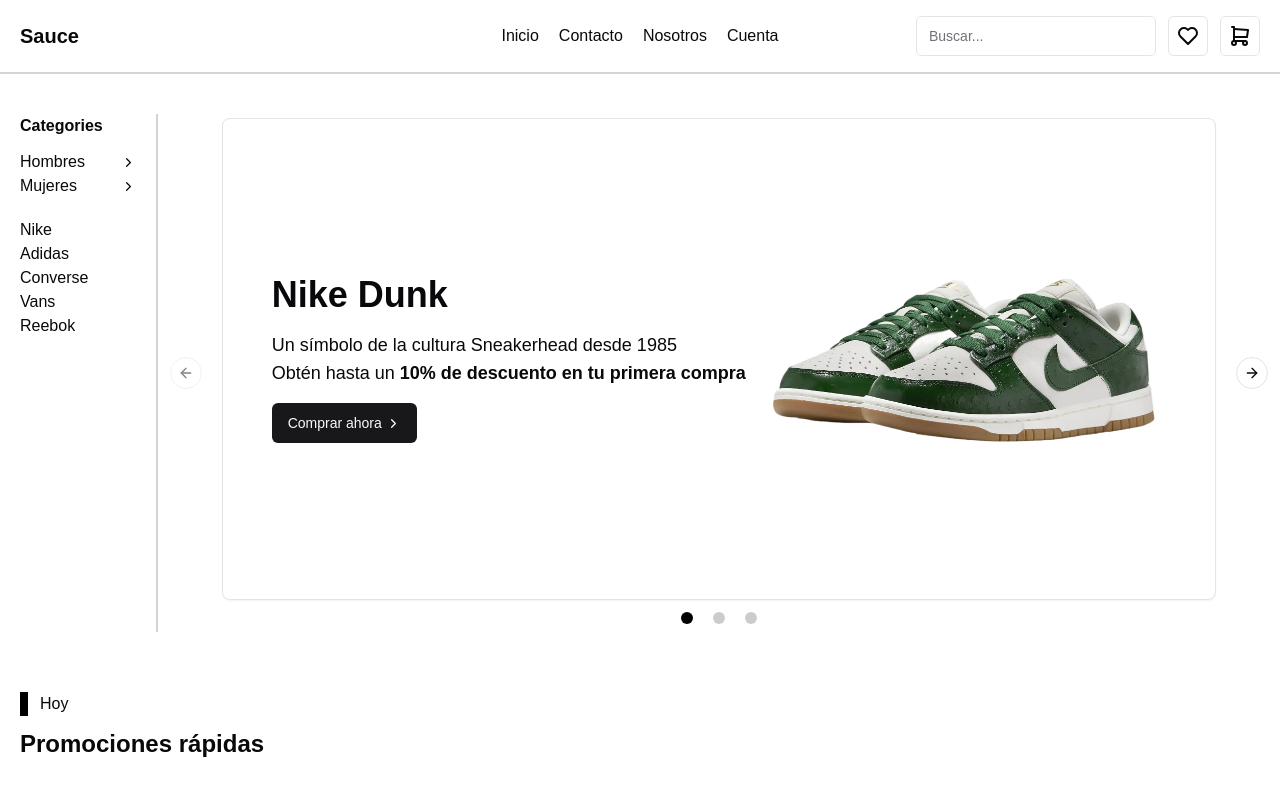
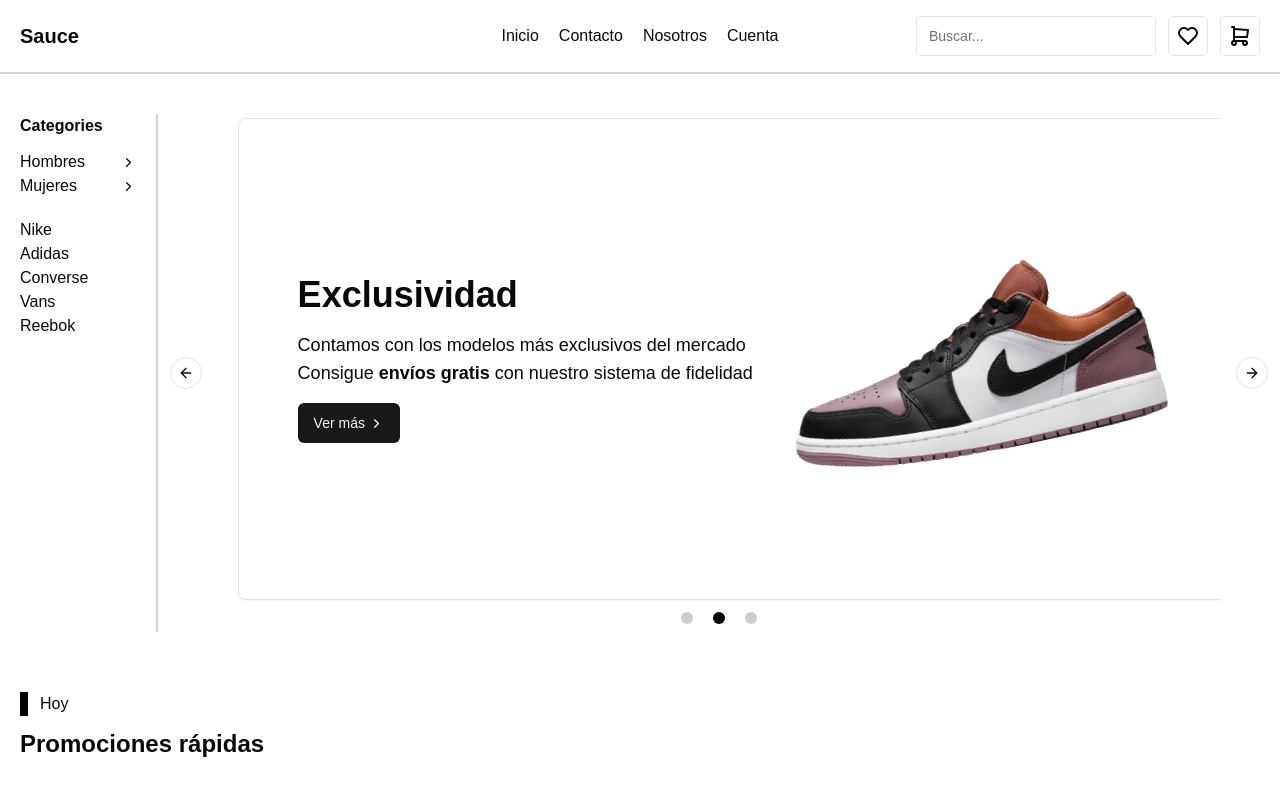
Before and after one commit to mendoza000/sauce-store-frontend, a Next.js app: page / in a window 1280 px wide. Shown: the top 786 px of the page. Built offline with nearby package versions, Linux system fonts and the light colour scheme; a web font is replaced by a local one.

Commit message:
add auto play

```diff
--- a/src/components/home/header-carrousel.tsx
+++ b/src/components/home/header-carrousel.tsx
@@ -8,6 +8,7 @@
 } from "../ui/carousel"
 import { useEffect, useState } from "react"
 import CarrouselList from "./carrousel/carrousel-list"
+import Autoplay from "embla-carousel-autoplay"
 
 export default function HeaderCarrousel() {
 	const [api, setApi] = useState<CarouselApi>()
@@ -28,7 +29,15 @@
 	}, [api])
 
 	return (
-		<Carousel setApi={setApi} className="w-full px-0">
+		<Carousel
+			setApi={setApi}
+			className="w-full px-0"
+			plugins={[
+				Autoplay({
+					delay: 5000,
+				}),
+			]}
+		>
 			<CarrouselList />
 			<CarouselPrevious className="hidden lg:flex" />
 			<CarouselNext className="hidden lg:flex" />
```
